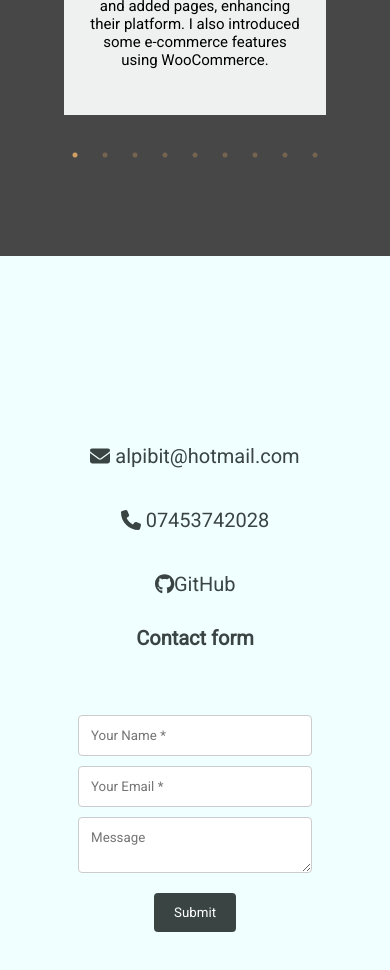
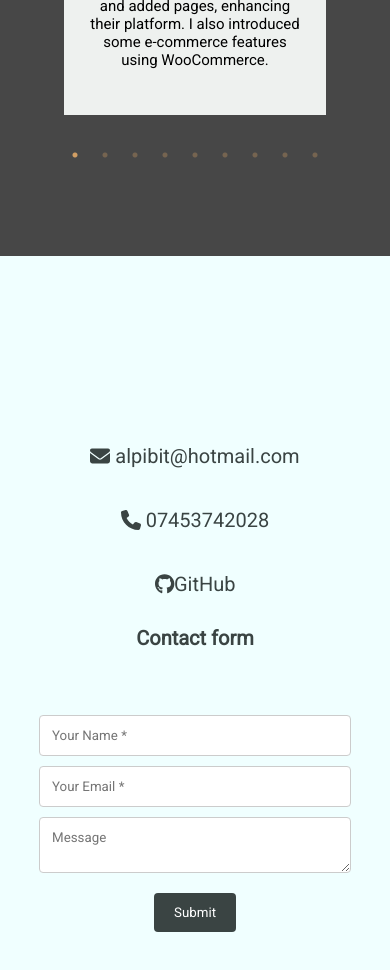
Before and after one commit to alpibit/alpibitWebsiteMK1, a React (Create React App) app: page / in a window 390 px wide. Shown: the part 2807-3777 px from the top of the page. Built offline with nearby package versions, Linux system fonts and the light colour scheme.

Commit message:
Small contact form mobile fix

```diff
--- a/src/components/contact/Contact.module.css
+++ b/src/components/contact/Contact.module.css
@@ -68,7 +68,11 @@
 
 
 @media only screen and (max-width: 768px) {
-  .contactDetails{
+  .contactForm {
+    width: 80vw;
+  }
+
+  .contactDetails {
     padding-bottom: 10px;
     flex-direction: column;
     font-size: 15px;
@@ -84,7 +88,8 @@
     font-size: 20px;
     color: #3a4443;
   }
-  .contactFormSubmit{
+
+  .contactFormSubmit {
     margin-top: 15px;
   }
 }
```
